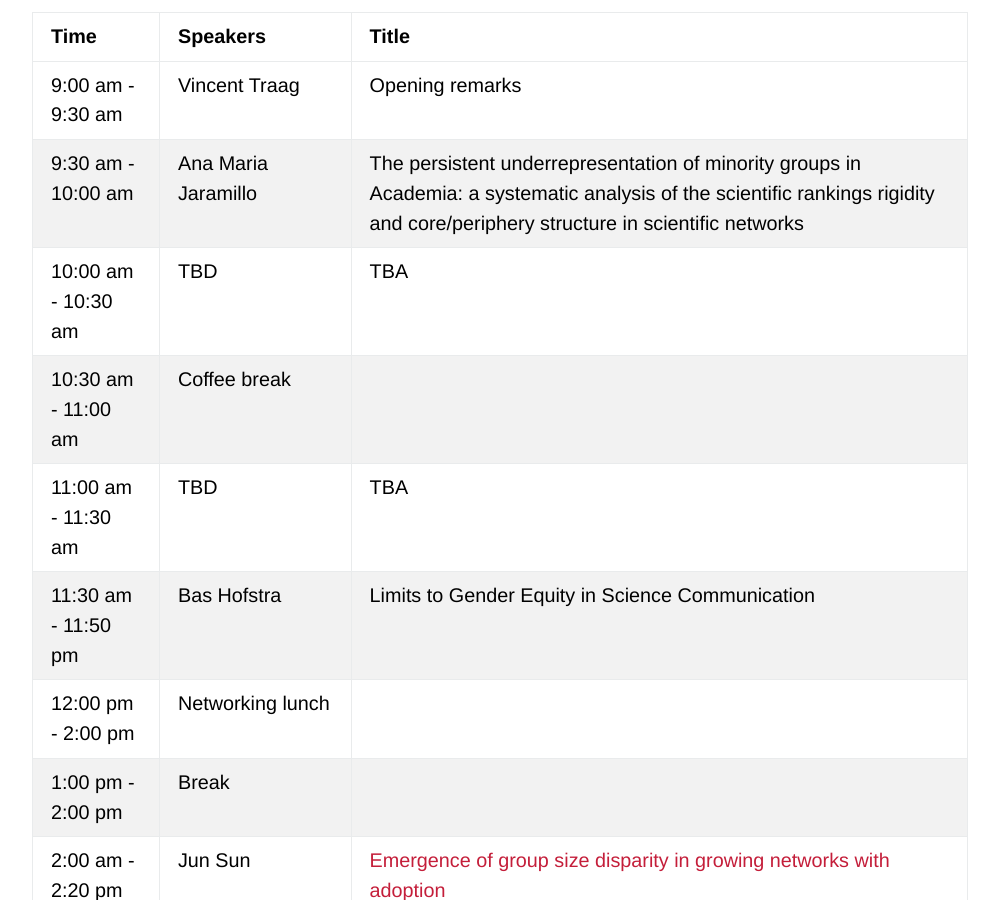
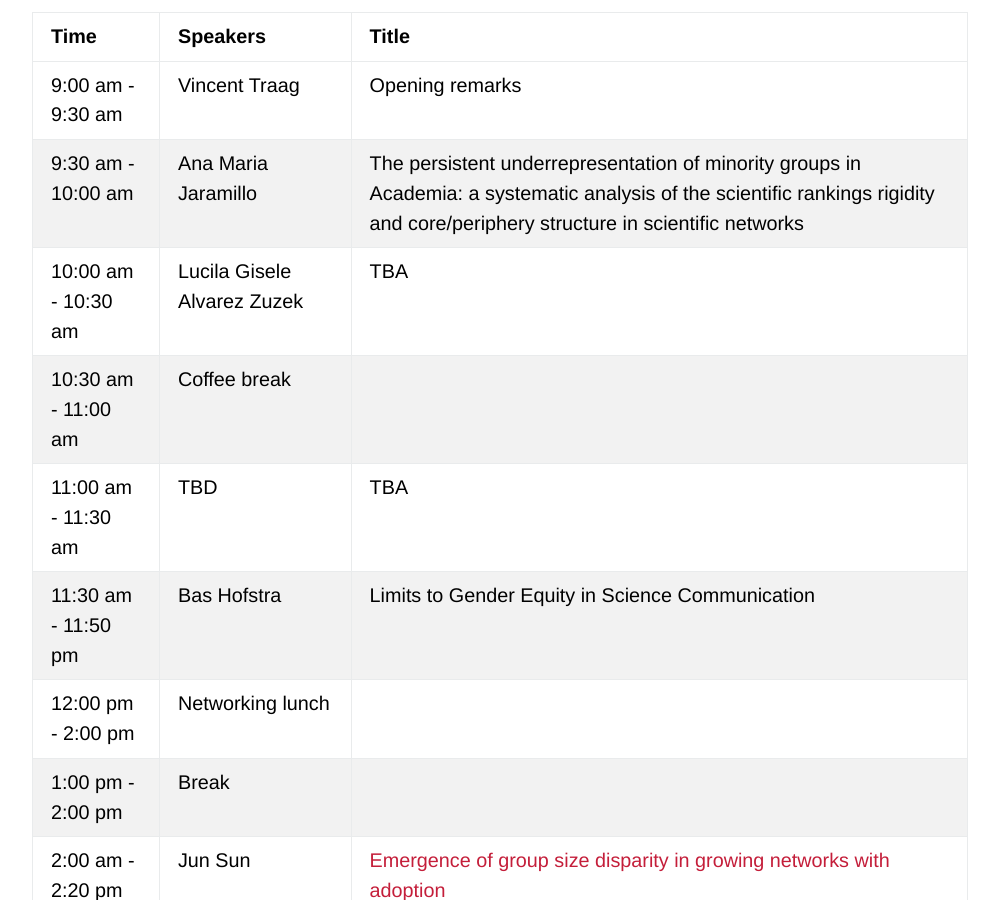
Before and after one commit to netscisci/netscisci.github.io, a Jekyll site: the page built from schedule.md, in a window 1280 px wide and 900 px high, scrolled down 654 px. Shown: the whole window, without its empty margins (140-1139 px from the left). Built offline with Jekyll 4.4.1, drawn with Linux system fonts in a browser that asks for light colours; some web fonts are replaced; our own code applies the rules of GitHub Pages for plain Markdown files.

Commit message:
Update schedule.md

```diff
--- a/schedule.md
+++ b/schedule.md
@@ -12,7 +12,7 @@ layout: default
 |:----------- |:----------- |:----------- |
 | 9:00 am - 9:30 am | Vincent Traag |Opening remarks|
 | 9:30 am - 10:00 am   | Ana Maria Jaramillo |The persistent underrepresentation of minority groups in Academia: a systematic analysis of the scientific rankings rigidity and core/periphery structure in scientific networks|
-| 10:00 am - 10:30 am  | TBD |TBA|
+| 10:00 am - 10:30 am  | Lucila Gisele Alvarez Zuzek |TBA|
 | 10:30 am - 11:00 am  | Coffee break ||
 | 11:00 am - 11:30 am  | TBD |TBA|
 | 11:30 am - 11:50 pm  | Bas Hofstra |Limits to Gender Equity in Science Communication|
```
